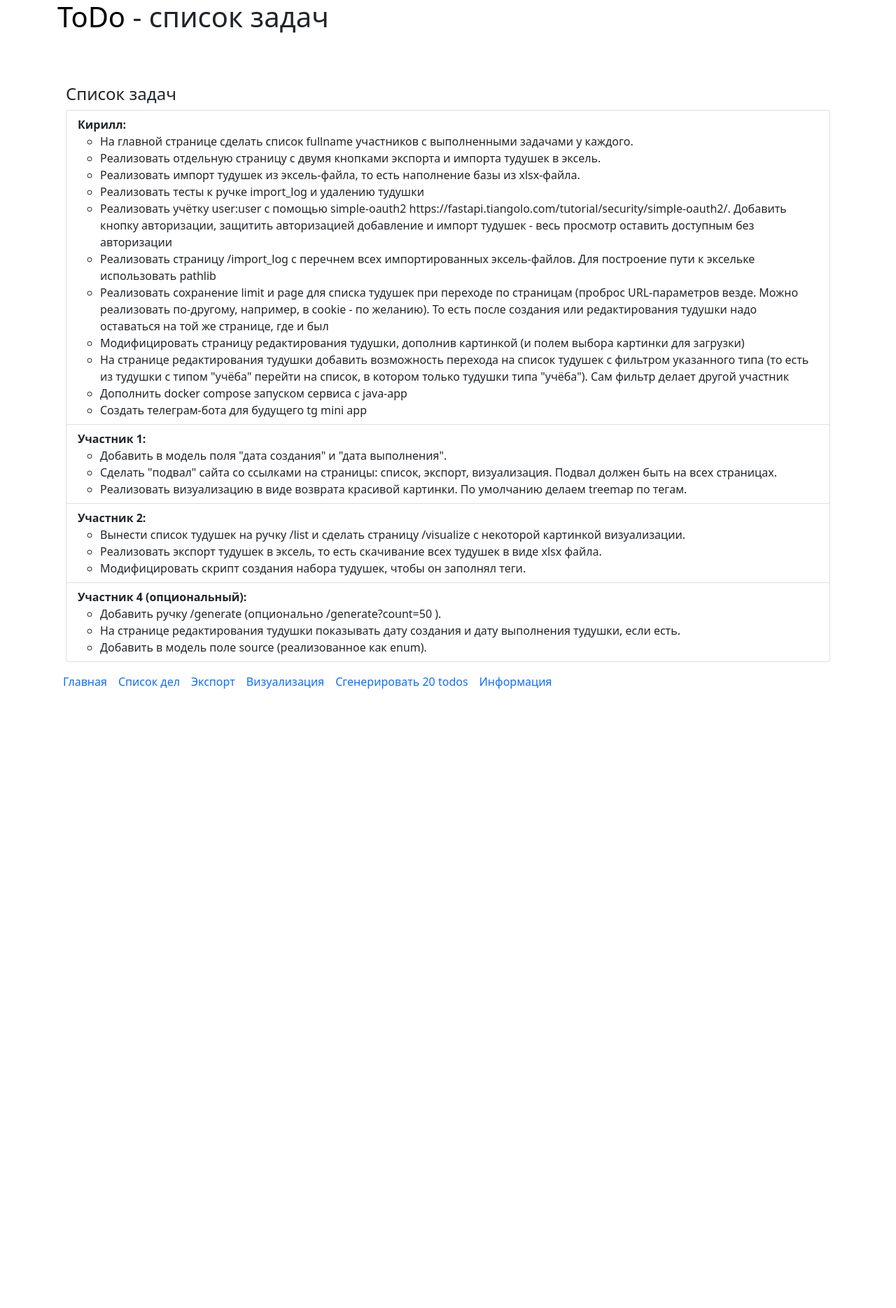
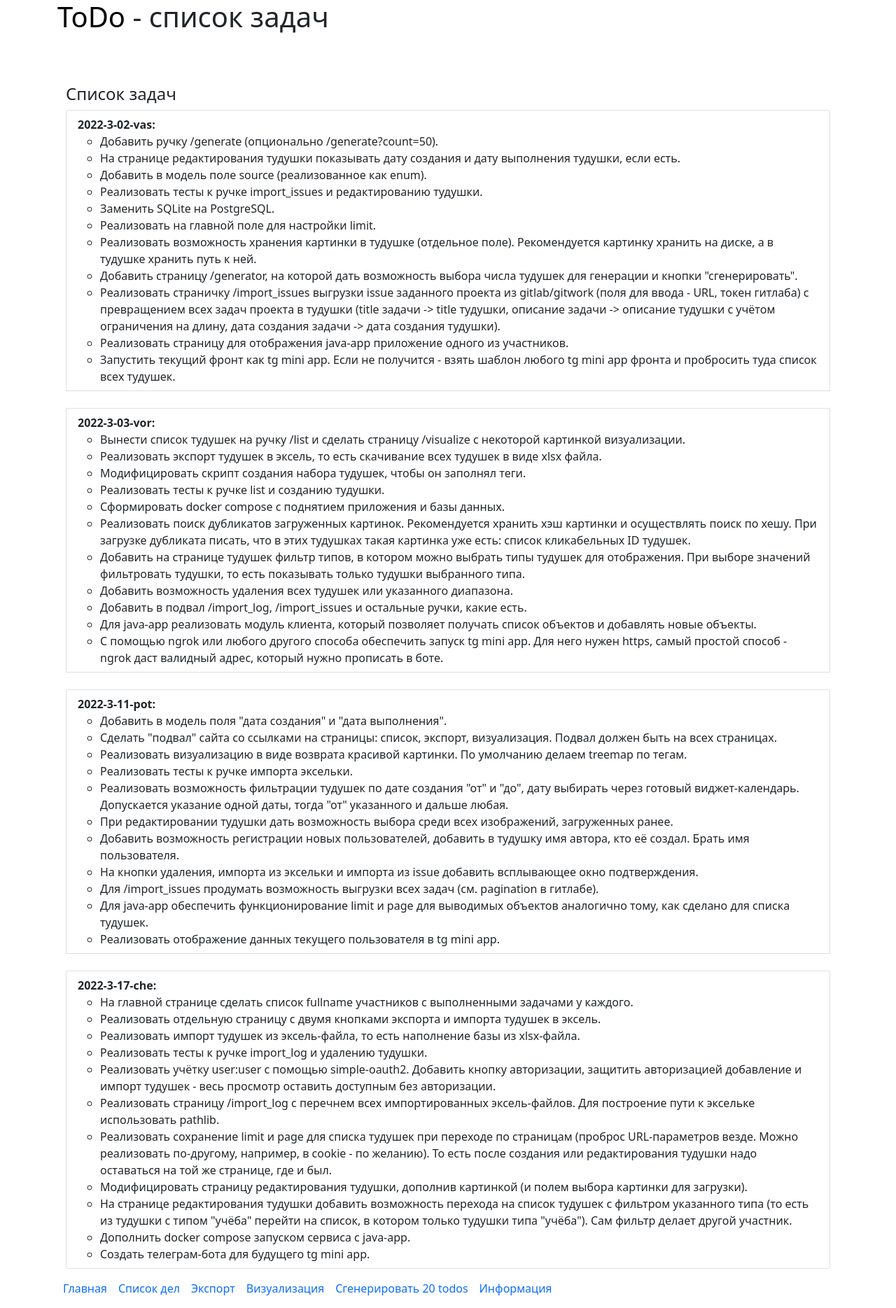
Before and after one commit to vlad17v/ddz, a FastAPI app: page /todo/info-tasks/ in a window 1280 px wide. Shown: the whole page at 70% size. Before the commit the page ends 984 px from the top, so only its background shows below. Run offline with FastAPI, Linux system fonts and the light colour scheme; some libraries are stand-ins or nearby versions.

Commit message:
устранил недочеты

```diff
--- a/app/router.py
+++ b/app/router.py
@@ -134,6 +134,8 @@ async def edit_todo(todo_id: int, todo_change: Todo,
     if todo_change.completed:
         todo_change.completed_at = datetime.utcnow()
 
+    todo_change.source = todo.source
+
     await todo_repo.update_todo(todo_id, todo_change.model_dump())
     return {
         "status": "success",
--- a/app/schemas.py
+++ b/app/schemas.py
@@ -7,7 +7,7 @@ from pydantic import Field
 class TodoSource(Enum):
     created = "Созданная"
     generated = "Сгенерированная"
-    imported = "Импортироаванный"
+    imported = "Импортированная"
 
 
 class Tags(str, Enum):
@@ -35,7 +35,7 @@ class Todo(BaseModel):
                     "tag": "Планы",
                     "created_at": "2023-10-01T00:00:00Z",
                     "completed_at": None,
-                    "source": "Созданный"
+                    "source": "Созданная"
                 }
             ]
         }
--- a/app/templates/info-tasks.html
+++ b/app/templates/info-tasks.html
@@ -5,63 +5,68 @@
 <div class="container mt-5">
     <h4 class="mb-6">Список задач</h4>
     <ul class="list-group">
-        <li class="list-group-item">
-            <strong>Кирилл:</strong>
+        <li class="list-group-item border-top">
+            <strong>2022-3-02-vas:</strong>
+            <ul>
+                <li>Добавить ручку /generate (опционально /generate?count=50).</li>
+                <li>На странице редактирования тудушки показывать дату создания и дату выполнения тудушки, если есть.</li>
+                <li>Добавить в модель поле source (реализованное как enum).</li>
+                <li>Реализовать тесты к ручке import_issues и редактированию тудушки.</li>
+                <li>Заменить SQLite на PostgreSQL.</li>
+                <li>Реализовать на главной поле для настройки limit.</li>
+                <li>Реализовать возможность хранения картинки в тудушке (отдельное поле). Рекомендуется картинку хранить на диске, а в тудушке хранить путь к ней.</li>
+                <li>Добавить страницу /generator, на которой дать возможность выбора числа тудушек для генерации и кнопки "сгенерировать".</li>
+                <li>Реализовать страничку /import_issues выгрузки issue заданного проекта из gitlab/gitwork (поля для ввода - URL, токен гитлаба) с превращением всех задач проекта в тудушки (title задачи -> title тудушки, описание задачи -> описание тудушки с учётом ограничения на длину, дата создания задачи -> дата создания тудушки).</li>
+                <li>Реализовать страницу для отображения java-app приложение одного из участников.</li>
+                <li>Запустить текущий фронт как tg mini app. Если не получится - взять шаблон любого tg mini app фронта и пробросить туда список всех тудушек.</li>
+            </ul>
+        </li>
+        <li class="list-group-item border-top mt-4">
+            <strong>2022-3-03-vor:</strong>
+            <ul>
+                <li>Вынести список тудушек на ручку /list и сделать страницу /visualize с некоторой картинкой визуализации.</li>
+                <li>Реализовать экспорт тудушек в эксель, то есть скачивание всех тудушек в виде xlsx файла.</li>
+                <li>Модифицировать скрипт создания набора тудушек, чтобы он заполнял теги.</li>
+                <li>Реализовать тесты к ручке list и созданию тудушки.</li>
+                <li>Сформировать docker compose с поднятием приложения и базы данных.</li>
+                <li>Реализовать поиск дубликатов загруженных картинок. Рекомендуется хранить хэш картинки и осуществлять поиск по хешу. При загрузке дубликата писать, что в этих тудушках такая картинка уже есть: список кликабельных ID тудушек.</li>
+                <li>Добавить на странице тудушек фильтр типов, в котором можно выбрать типы тудушек для отображения. При выборе значений фильтровать тудушки, то есть показывать только тудушки выбранного типа.</li>
+                <li>Добавить возможность удаления всех тудушек или указанного диапазона.</li>
+                <li>Добавить в подвал /import_log, /import_issues и остальные ручки, какие есть.</li>
+                <li>Для java-app реализовать модуль клиента, который позволяет получать список объектов и добавлять новые объекты.</li>
+                <li>С помощью ngrok или любого другого способа обеспечить запуск tg mini app. Для него нужен https, самый простой способ - ngrok даст валидный адрес, который нужно прописать в боте.</li>
+            </ul>
+        </li>
+        <li class="list-group-item border-top mt-4">
+            <strong>2022-3-11-pot:</strong>
+            <ul>
+                <li>Добавить в модель поля "дата создания" и "дата выполнения".</li>
+                <li>Сделать "подвал" сайта со ссылками на страницы: список, экспорт, визуализация. Подвал должен быть на всех страницах.</li>
+                <li>Реализовать визуализацию в виде возврата красивой картинки. По умолчанию делаем treemap по тегам.</li>
+                <li>Реализовать тесты к ручке импорта эксельки.</li>
+                <li>Реализовать возможность фильтрации тудушек по дате создания "от" и "до", дату выбирать через готовый виджет-календарь. Допускается указание одной даты, тогда "от" указанного и дальше любая.</li>
+                <li>При редактировании тудушки дать возможность выбора среди всех изображений, загруженных ранее.</li>
+                <li>Добавить возможность регистрации новых пользователей, добавить в тудушку имя автора, кто её создал. Брать имя пользователя.</li>
+                <li>На кнопки удаления, импорта из эксельки и импорта из issue добавить всплывающее окно подтверждения.</li>
+                <li>Для /import_issues продумать возможность выгрузки всех задач (см. pagination в гитлабе).</li>
+                <li>Для java-app обеспечить функционирование limit и page для выводимых объектов аналогично тому, как сделано для списка тудушек.</li>
+                <li>Реализовать отображение данных текущего пользователя в tg mini app.</li>
+            </ul>
+        </li>
+        <li class="list-group-item border-top mt-4">
+            <strong>2022-3-17-che:</strong>
             <ul>
                 <li>На главной странице сделать список fullname участников с выполненными задачами у каждого.</li>
                 <li>Реализовать отдельную страницу с двумя кнопками экспорта и импорта тудушек в эксель.</li>
                 <li>Реализовать импорт тудушек из эксель-файла, то есть наполнение базы из xlsx-файла.</li>
-                <li>Реализовать тесты к ручке import_log и удалению тудушки</li>
-                <li>Реализовать учётку user:user с помощью simple-oauth2
-                    https://fastapi.tiangolo.com/tutorial/security/simple-oauth2/. Добавить кнопку авторизации, защитить
-                    авторизацией добавление и импорт тудушек - весь просмотр оставить доступным без авторизации
-                </li>
-                <li>Реализовать страницу /import_log с перечнем всех импортированных эксель-файлов. Для построение пути
-                    к эксельке использовать pathlib
-                </li>
-                <li>Реализовать сохранение limit и page для списка тудушек при переходе по страницам (проброс
-                    URL-параметров везде. Можно реализовать по-другому, например, в cookie - по желанию). То есть после
-                    создания или редактирования тудушки надо оставаться на той же странице, где и был
-                </li>
-                <li>Модифицировать страницу редактирования тудушки, дополнив картинкой (и полем выбора картинки для
-                    загрузки)
-                </li>
-                <li>На странице редактирования тудушки добавить возможность перехода на список тудушек с фильтром
-                    указанного типа (то есть из тудушки с типом "учёба" перейти на список, в котором только тудушки типа
-                    "учёба"). Сам фильтр делает другой участник
-                </li>
-                <li>Дополнить docker compose запуском сервиса с java-app</li>
-                <li>Создать телеграм-бота для будущего tg mini app</li>
-            </ul>
-        </li>
-        <li class="list-group-item">
-            <strong>Участник 1:</strong>
-            <ul>
-                <li>Добавить в модель поля "дата создания" и "дата выполнения".</li>
-                <li>Сделать "подвал" сайта со ссылками на страницы: список, экспорт, визуализация. Подвал должен быть на
-                    всех страницах.
-                </li>
-                <li>Реализовать визуализацию в виде возврата красивой картинки. По умолчанию делаем treemap по тегам.
-                </li>
-            </ul>
-        </li>
-        <li class="list-group-item">
-            <strong>Участник 2:</strong>
-            <ul>
-                <li>Вынести список тудушек на ручку /list и сделать страницу /visualize с некоторой картинкой
-                    визуализации.
-                </li>
-                <li>Реализовать экспорт тудушек в эксель, то есть скачивание всех тудушек в виде xlsx файла.</li>
-                <li>Модифицировать скрипт создания набора тудушек, чтобы он заполнял теги.</li>
-            </ul>
-        </li>
-        <li class="list-group-item">
-            <strong>Участник 4 (опциональный):</strong>
-            <ul>
-                <li>Добавить ручку /generate (опционально /generate?count=50 ).</li>
-                <li>На странице редактирования тудушки показывать дату создания и дату выполнения тудушки, если есть.
-                </li>
-                <li>Добавить в модель поле source (реализованное как enum).</li>
+                <li>Реализовать тесты к ручке import_log и удалению тудушки.</li>
+                <li>Реализовать учётку user:user с помощью simple-oauth2. Добавить кнопку авторизации, защитить авторизацией добавление и импорт тудушек - весь просмотр оставить доступным без авторизации.</li>
+                <li>Реализовать страницу /import_log с перечнем всех импортированных эксель-файлов. Для построение пути к эксельке использовать pathlib.</li>
+                <li>Реализовать сохранение limit и page для списка тудушек при переходе по страницам (проброс URL-параметров везде. Можно реализовать по-другому, например, в cookie - по желанию). То есть после создания или редактирования тудушки надо оставаться на той же странице, где и был.</li>
+                <li>Модифицировать страницу редактирования тудушки, дополнив картинкой (и полем выбора картинки для загрузки).</li>
+                <li>На странице редактирования тудушки добавить возможность перехода на список тудушек с фильтром указанного типа (то есть из тудушки с типом "учёба" перейти на список, в котором только тудушки типа "учёба"). Сам фильтр делает другой участник.</li>
+                <li>Дополнить docker compose запуском сервиса с java-app.</li>
+                <li>Создать телеграм-бота для будущего tg mini app.</li>
             </ul>
         </li>
     </ul>
--- a/app/utils.py
+++ b/app/utils.py
@@ -56,7 +56,7 @@ def import_todos(file_path) -> list[Todo]:
         todo = Todo()
         todo.title = title
         todo.details = details if details is not None else ""
-        todo.completed = bool(completed)
+        todo.completed = True if completed == "Выполнено" else False
         todo.tag = tag
         todo.created_at = created_at
         todo.completed_at = completed_at
```
